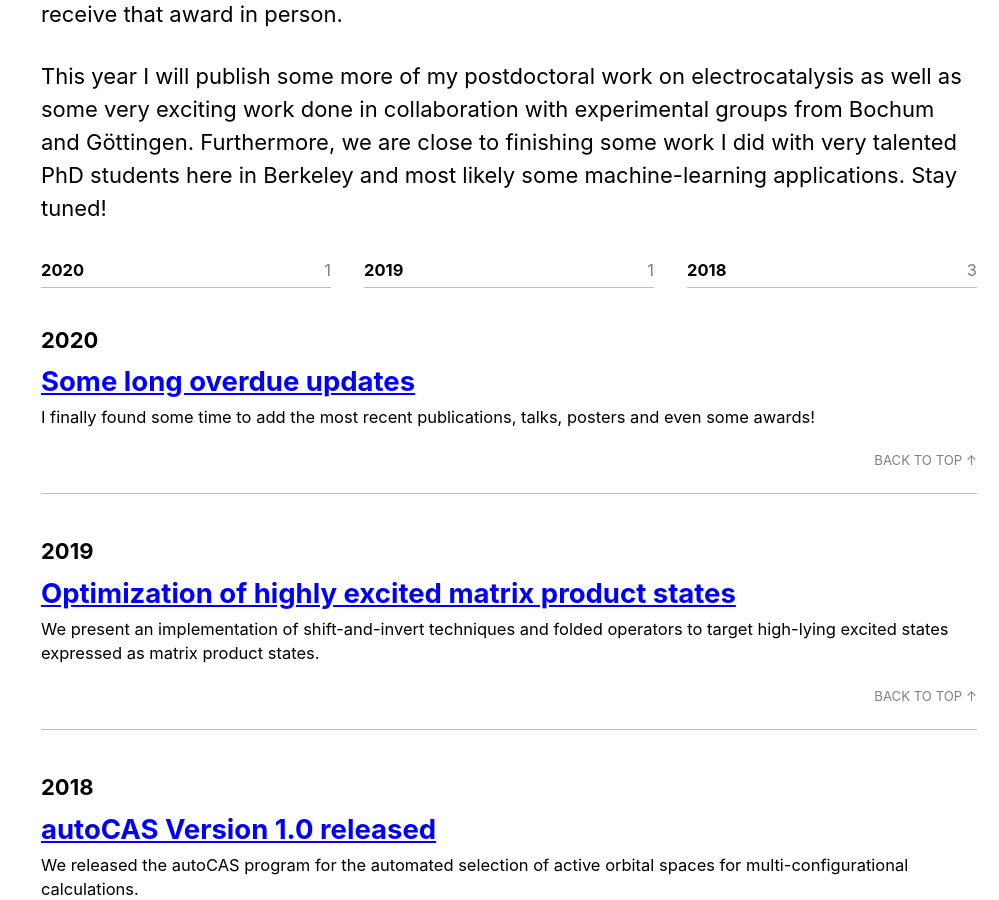
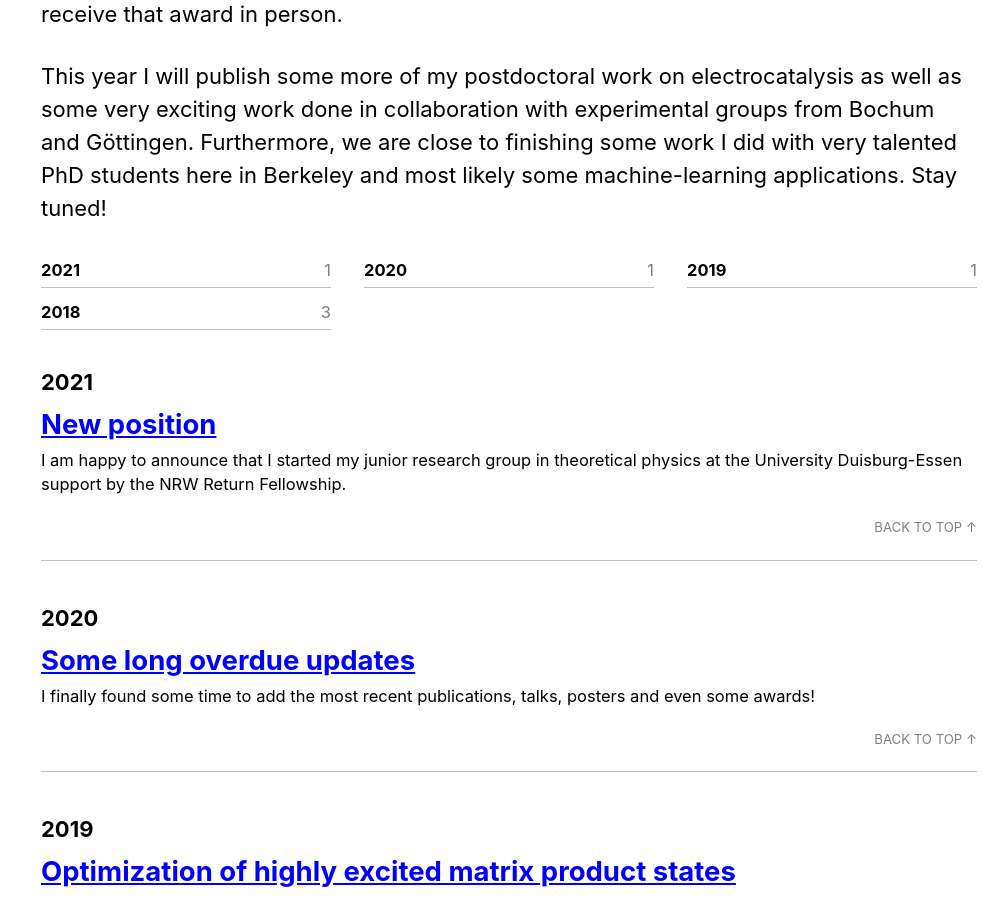
Before and after one commit to steinc/steinc.github.io, a Jekyll site: the page built from _posts/2020-05-04-small_updates.md, in a window 1280 px wide and 900 px high, scrolled down 708 px. Shown: the whole window, without its empty margins (281-1280 px from the left). Built offline with Jekyll 4.4.1, drawn with Linux system fonts in a browser that asks for light colours; cached includes are drawn as plain includes; nearby versions of some CDN libraries.

Commit message:
added new post on new position

```diff
--- /dev/null
+++ b/_posts/2021-04-01-new_position.md
@@ -0,0 +1,16 @@
+---
+layout: post
+title: New position
+date: 2021-04-01 20:30:00
+tags: website
+author: Author
+author_profile: true
+excerpt: I am happy to announce that I started my junior research group in theoretical physics at the University Duisburg-Essen support by the NRW Return Fellowship.
+header:
+  overlay_image: /assets/images/post_headers/uni-due.jpg
+  overlay_filter: 0.5
+classes: wide
+---
+Last year I was awarded an NRW Return Fellowship that supports me in starting my own group over a period of 5 years with 1.25 Mio. Euro.
+I am more than happy to announce that today I started my independent research group on ["Computational Science of Interfaces"](https://www.uni-due.de/physik/stein/) at the University Duisburg-Essen.
+We will be further connected to the [RESOLV](www.solvation.de) cluster of excellence. Please check this website or my official website (link above) for openings of PhD or postdoc positions.
```
Also changed, not shown: _posts/2020-05-04-small_updates.md (+1 -1 lines), assets/images/post_headers/uni-due.jpg (added), 1 other file.
